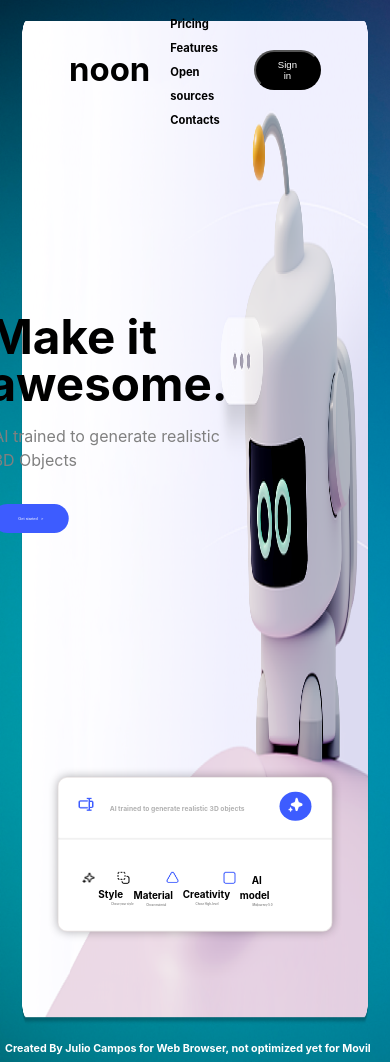
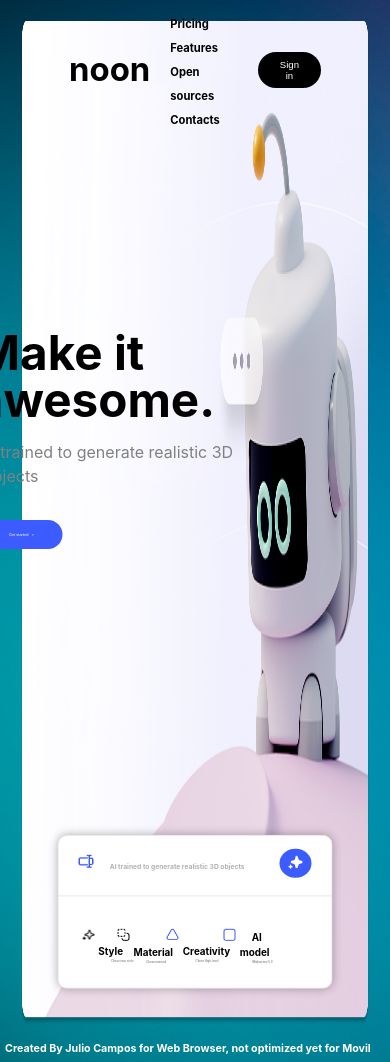
Before and after one commit to Julio-Campos-Swork/prueba-b-life, a React (Vite) app: page / in a window 390 px wide. Built offline with nearby package versions, Linux system fonts and the light colour scheme.

Commit message:
Responsive changes

```diff
--- a/src/index.css
+++ b/src/index.css
@@ -31,7 +31,7 @@ body {
   background-repeat: no-repeat;
   margin: 1rem;
   height: calc(10em + 100vh);;
-  position: relative;
+  /* position: relative; */
   /* height: 100vh;
   width: 100vh;  */
 }
@@ -89,6 +89,7 @@ cursor: pointer;
   font-size: 0.6rem;
   padding: 7px 22px;
   text-decoration: none;
+  border: 0;
 }
 .header .btn button:hover{
   transform: scale(1.1);
@@ -100,8 +101,8 @@ cursor: pointer;
 
 .body-container {
   position: absolute;
-  top: 40%;
-  left: 28%;
+  top: 52%;
+  left: 30%;
   transform: translate(-50%, -50%);
   display: flex;
   flex-direction: column;
@@ -135,7 +136,7 @@ cursor: pointer;
 }
 .modal-container {
   position: absolute;
-  top: 83%;
+  top: 108%;
   left: 50%;
   transform: translate(-50%, -50%);
   background-color: #ffffff;
```
